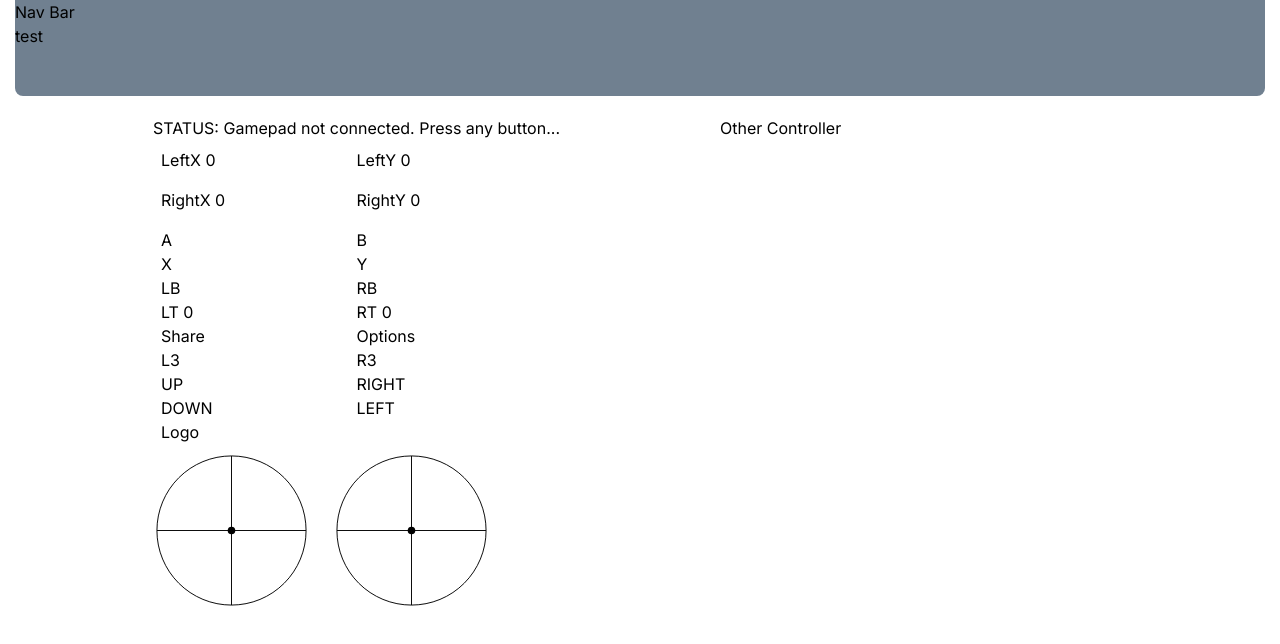
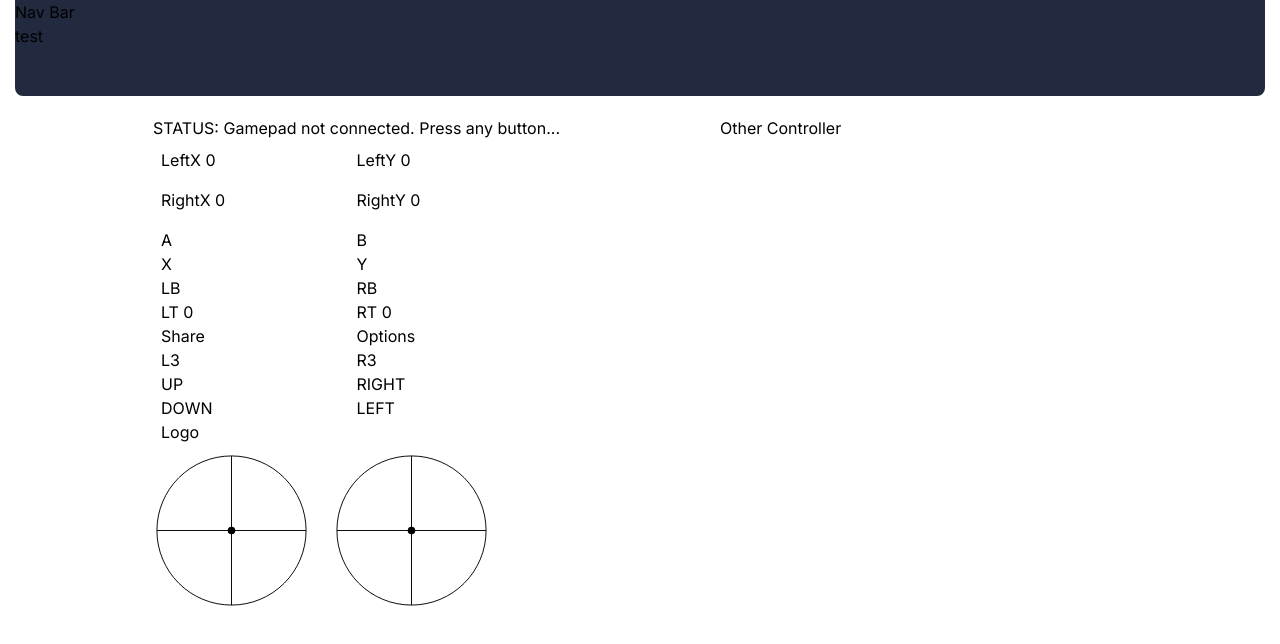
Before and after one commit to Vectari/gamepad-tester, a Next.js app: page / in a window 1280 px wide. Shown: the top 644 px of the page. Built offline with nearby package versions, Linux system fonts and the light colour scheme.

Commit message:
add colors

```diff
--- a/tailwind.config.js
+++ b/tailwind.config.js
@@ -15,11 +15,14 @@ module.exports = {
       lg: "1024px",
     },
     colors: {
-      "gamepad-fill": "#ffffff",
+      "main-background": "#ffffff",
       "gamepad-line": "#000000",
-      "nav-bar": "	#708090",
-      "gamepad-tester": "#778899",
-      "gamepad-section": "#ffffff",
+      "nav-bar": "#212A3E",
+      "nav-bar-content": "#9BA4B5",
+      "gamepad-section-background": "#9DB2BF",
+      "gamepad-section-content": "#F1F6F9",
+      "gamepad-section-controller": "ffffff",
+      "shadow": "#000000",
     },
   },
   plugins: [],
```
